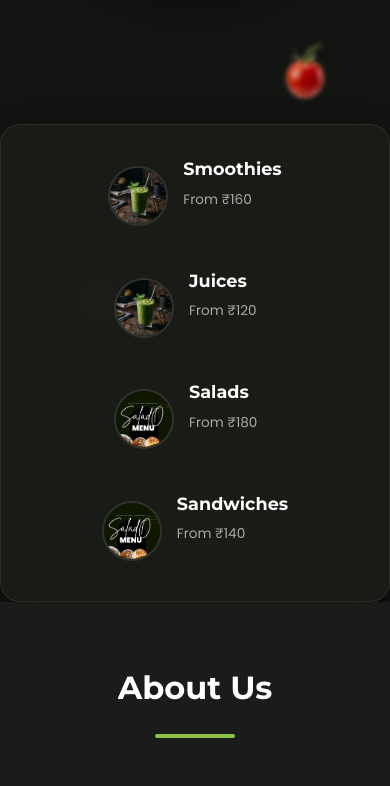
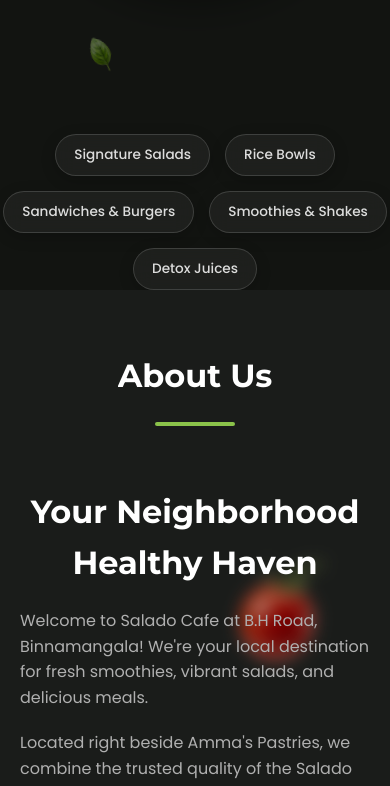
Before and after one commit to priyanshu5ingh/salado-cafe-premium, a plain HTML site: page index.html in a window 390 px wide. Shown: the part 860-1646 px from the top of the page. Drawn offline with Linux system fonts and the light colour scheme.

Commit message:
Aesthetic Polish: Minimalist hero categories, refined cursor size, and elegant menu shadows

```diff
--- a/css/style.css
+++ b/css/style.css
@@ -359,75 +359,42 @@
     100% { transform: translateY(0px) rotate(0deg); }
 }
 
-/* Glassmorphism Bottom Category Bar */
-.hero-categories-bar {
+/* Premium Minimalist Categories Bar */
+.hero-categories-pills {
     position: absolute;
-    bottom: 20px;
-    left: 5%;
-    right: 5%;
-    background: rgba(30, 32, 28, 0.6);
-    backdrop-filter: blur(20px);
-    -webkit-backdrop-filter: blur(20px);
-    border: 1px solid rgba(255, 255, 255, 0.08);
-    border-radius: 40px;
-    padding: 20px 40px;
+    bottom: 30px;
+    left: 0;
+    right: 0;
     display: flex;
-    justify-content: space-around;
+    justify-content: center;
+    flex-wrap: wrap;
+    gap: 15px;
     z-index: 10;
-    box-shadow: 0 20px 40px rgba(0, 0, 0, 0.4);
+    padding: 0 20px;
 }
 
-.category-card {
-    display: flex;
-    align-items: center;
-    gap: 15px;
-    cursor: pointer;
-    transition: var(--transition);
-    padding: 10px 20px;
-    border-radius: 25px;
+.cat-pill {
+    background: rgba(255, 255, 255, 0.05);
+    backdrop-filter: blur(10px);
+    -webkit-backdrop-filter: blur(10px);
+    border: 1px solid rgba(255, 255, 255, 0.15);
+    color: rgba(255, 255, 255, 0.85);
+    padding: 12px 28px;
+    border-radius: 50px;
+    font-size: 0.95rem;
+    font-weight: 500;
+    font-family: inherit;
+    transition: all 0.4s cubic-bezier(0.25, 1, 0.5, 1);
+    cursor: none; /* Uses custom cursor */
+    box-shadow: 0 4px 15px rgba(0, 0, 0, 0.2);
 }
 
-.category-card:hover {
-    background: rgba(255, 255, 255, 0.08);
-    transform: translateY(-5px);
-}
-
-.cat-img {
-    width: 60px;
-    height: 60px;
-    border-radius: 50%;
-    object-fit: cover;
-    border: 2px solid rgba(255, 255, 255, 0.1);
-}
-
-.cat-info h4 {
-    margin: 0 0 5px 0;
-    font-size: 1.1rem;
-    color: #fff;
-}
-
-.cat-info p {
-    margin: 0;
-    font-size: 0.85rem;
-    color: #aaa;
-}
-
-.cat-link {
-    font-size: 0.8rem;
-    color: var(--primary-color);
-    font-weight: 600;
-    display: inline-flex;
-    align-items: center;
-    gap: 5px;
-    margin-top: 5px;
-    opacity: 0;
-    transform: translateX(-10px);
-    transition: var(--transition);
-}
-
-.category-card:hover .cat-link {
-    opacity: 1;
-    transform: translateX(0);
+.cat-pill:hover {
+    background: rgba(139, 195, 74, 0.15);
+    border-color: rgba(139, 195, 74, 0.4);
+    color: var(--white);
+    transform: translateY(-4px);
+    box-shadow: 0 8px 25px rgba(139, 195, 74, 0.2);
 }
 
 /* Responsive Overrides for Hero */
@@ -449,28 +416,16 @@
     .hero-title {
         font-size: 3.5rem;
     }
-
-    .hero-categories-bar {
+    .hero-categories-pills {
         position: relative;
         bottom: 0;
-        left: 0;
-        right: 0;
-        flex-wrap: wrap;
-        gap: 10px;
-        padding: 20px;
-        border-radius: 20px;
-        margin-top: 40px;
+        margin-top: 50px;
+        padding: 0;
     }
 
-    .category-card {
-        width: 45%;
-        justify-content: flex-start;
-    }
-}
-@media (max-width: 576px) {
-    .category-card {
-        width: 100%;
-        justify-content: center;
+    .cat-pill {
+        padding: 10px 18px;
+        font-size: 0.85rem;
     }
 }
 
@@ -655,15 +610,15 @@
     flex: 0 0 350px;
     max-width: 350px;
     height: 500px;
-    margin: 0 -30px; /* Overlap effect */
-    background: #111e11;
-    border-radius: 15px;
+    margin: 0 -15px; /* Softer overlap effect */
+    background: transparent; /* Remove heavy dark background */
+    border-radius: 12px;
     overflow: hidden;
     position: relative;
     /* Faster response for JS updates, but with a slight transform delay for "liquid" momentum */
     transition: box-shadow 0.4s ease, filter 0.4s ease, opacity 0.4s ease;
     cursor: pointer;
-    box-shadow: 0 10px 30px rgba(0,0,0,0.5);
+    box-shadow: 0 10px 30px rgba(0,0,0,0.3); /* Subtle baseline shadow */
     scroll-snap-align: center;
     transform-style: preserve-3d;
     z-index: 1;
@@ -673,12 +628,13 @@
 .menu-card img {
     width: 100%;
     height: 100%;
-    object-fit: cover;
+    object-fit: contain; /* Show full menu card securely */
+    background: #000; /* Backdrop for contain */
     pointer-events: auto;
 }
 
 .menu-card.active-slide {
-    box-shadow: 0 30px 60px rgba(139, 195, 74, 0.4), 0 0 40px rgba(139, 195, 74, 0.2);
+    box-shadow: 0 20px 50px rgba(139, 195, 74, 0.3), 0 0 30px rgba(255, 255, 255, 0.05); /* Lighter, elegant glow */
 }
 
 /* Slider Controls */
@@ -1436,10 +1392,10 @@
 .reveal.active .text-mask:nth-child(2) .hero-title { transform: translateY(0); transition-delay: 0.2s; }
 .section-header.active .text-mask .section-title { transform: translateY(0); transition-delay: 0.1s; }
 
-/* Custom Interactive Cursor */
+/* Custom Interactive Cursor (Resized for Minimalism) */
 .cursor {
-    width: 8px;
-    height: 8px;
+    width: 4px; /* Reduced from 8px */
+    height: 4px; /* Reduced from 8px */
     background: var(--primary-color);
     border-radius: 50%;
     position: fixed;
@@ -1452,10 +1408,10 @@
 }
 
 .cursor-follower {
-    width: 40px;
-    height: 40px;
+    width: 24px; /* Reduced from 40px */
+    height: 24px; /* Reduced from 40px */
     background: rgba(139, 195, 74, 0.1);
-    border: 1px solid rgba(139, 195, 74, 0.5);
+    border: 1px solid rgba(139, 195, 74, 0.4);
     border-radius: 50%;
     position: fixed;
     top: 0;
@@ -1473,10 +1429,10 @@
 }
 
 .cursor-follower.active {
-    width: 60px;
-    height: 60px;
+    width: 36px; /* Reduced from 60px */
+    height: 36px; /* Reduced from 60px */
     background: rgba(255, 255, 255, 0.05);
-    backdrop-filter: blur(4px);
+    backdrop-filter: blur(2px);
     border: 1px solid rgba(255, 255, 255, 0.3);
 }
 
--- a/index.html
+++ b/index.html
@@ -81,40 +81,13 @@
             </div>
         </div>
 
-        <!-- Glassmorphism Categories Bar -->
-        <div class="hero-categories-bar reveal">
-            <div class="category-card" onclick="filterMenu('smoothies'); window.location.href = '#menu';">
-                <img src="images/smoothie.png" alt="Smoothies" class="cat-img">
-                <div class="cat-info">
-                    <h4>Smoothies</h4>
-                    <p>From ₹160</p>
-                    <span class="cat-link">View Menu <i class="fas fa-arrow-right"></i></span>
-                </div>
-            </div>
-            <div class="category-card" onclick="filterMenu('juices'); window.location.href = '#menu';">
-                <img src="images/smoothie.png" alt="Juices" class="cat-img">
-                <div class="cat-info">
-                    <h4>Juices</h4>
-                    <p>From ₹120</p>
-                    <span class="cat-link">View Menu <i class="fas fa-arrow-right"></i></span>
-                </div>
-            </div>
-            <div class="category-card" onclick="filterMenu('salads'); window.location.href = '#menu';">
-                <img src="images/menu_nelamangala_page_1.jpg" alt="Salads" class="cat-img">
-                <div class="cat-info">
-                    <h4>Salads</h4>
-                    <p>From ₹180</p>
-                    <span class="cat-link">View Menu <i class="fas fa-arrow-right"></i></span>
-                </div>
-            </div>
-            <div class="category-card" onclick="filterMenu('sandwiches'); window.location.href = '#menu';">
-                <img src="images/menu_nelamangala_page_1.jpg" alt="Sandwiches" class="cat-img">
-                <div class="cat-info">
-                    <h4>Sandwiches</h4>
-                    <p>From ₹140</p>
-                    <span class="cat-link">View Menu <i class="fas fa-arrow-right"></i></span>
-                </div>
-            </div>
+        <!-- Premium Minimalist Categories -->
+        <div class="hero-categories-pills reveal">
+            <button class="cat-pill" onclick="filterMenu('salads')">Signature Salads</button>
+            <button class="cat-pill" onclick="filterMenu('bowls')">Rice Bowls</button>
+            <button class="cat-pill" onclick="filterMenu('sandwiches')">Sandwiches & Burgers</button>
+            <button class="cat-pill" onclick="filterMenu('smoothies')">Smoothies & Shakes</button>
+            <button class="cat-pill" onclick="filterMenu('juices')">Detox Juices</button>
         </div>
     </section>
 
```
